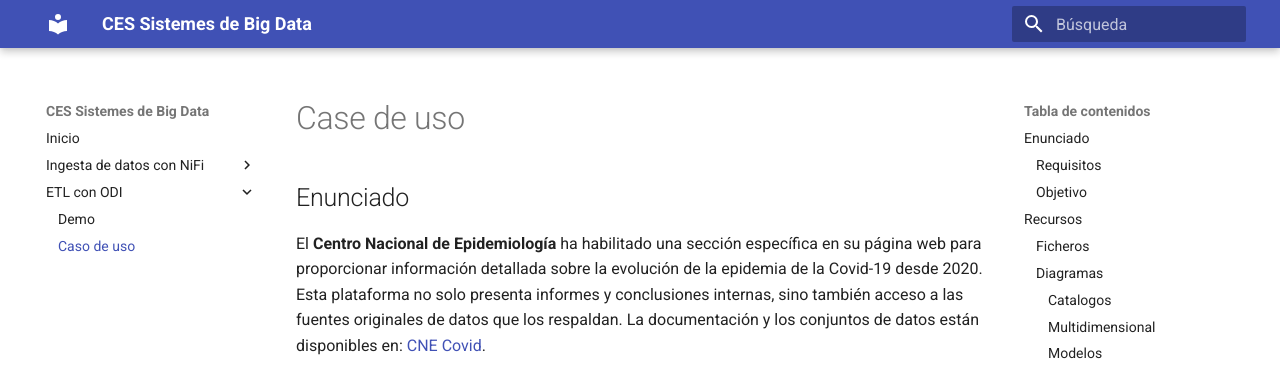
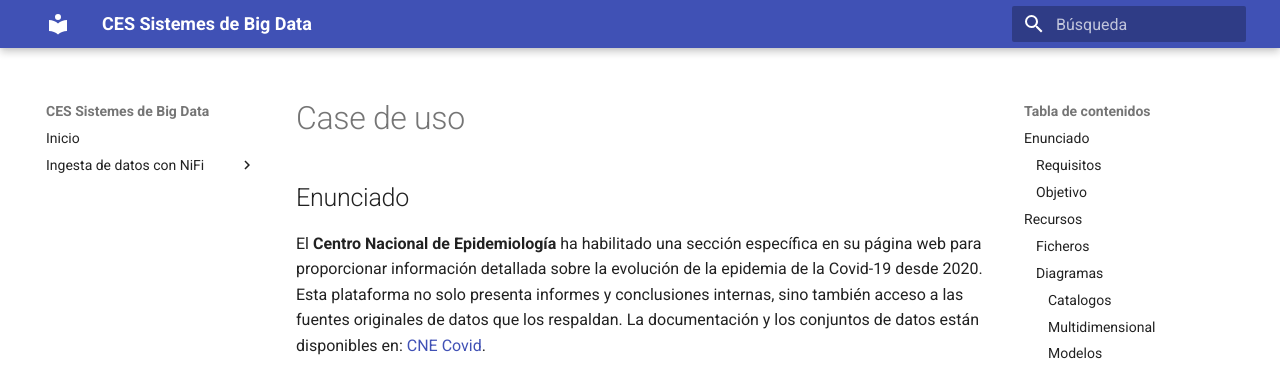
Before and after one commit to jorsodom/bigdata-sb, an MkDocs documentation site: the page built from docs/odi/odiCasoDeUso.md, in a window 1280 px wide. Shown: the top 372 px of the page. Built offline with MkDocs 1.6.1 and Material for MkDocs 9.7.7, drawn with Linux system fonts in a browser that asks for light colours; some of the changed lines change nothing that is shown.

Commit message:
Update ODI Demo

```diff
--- a/mkdocs.yml
+++ b/mkdocs.yml
@@ -18,10 +18,10 @@ nav:
    # - Caso uso API: nifi/nifiCasoUsoAPI.md
     #- Caso uso MongoDB: nifi/nifiCasoUsoMongoDB.md
    # - Caso de uso con PostgreSQL: nifi/nifiCasoUsoPostgreSQL.md
-  - ETL con ODI:
+  #- ETL con ODI:
   #  - Introducción: odi/odiIntroduccion.md
-    - Demo: odi/odiDemo.md
-    - Caso de uso: odi/odiCasoDeUso.md
+  #  - Demo: odi/odiDemo.md
+  #  - Caso de uso: odi/odiCasoDeUso.md
 theme:
   name: material
   language: es
```
